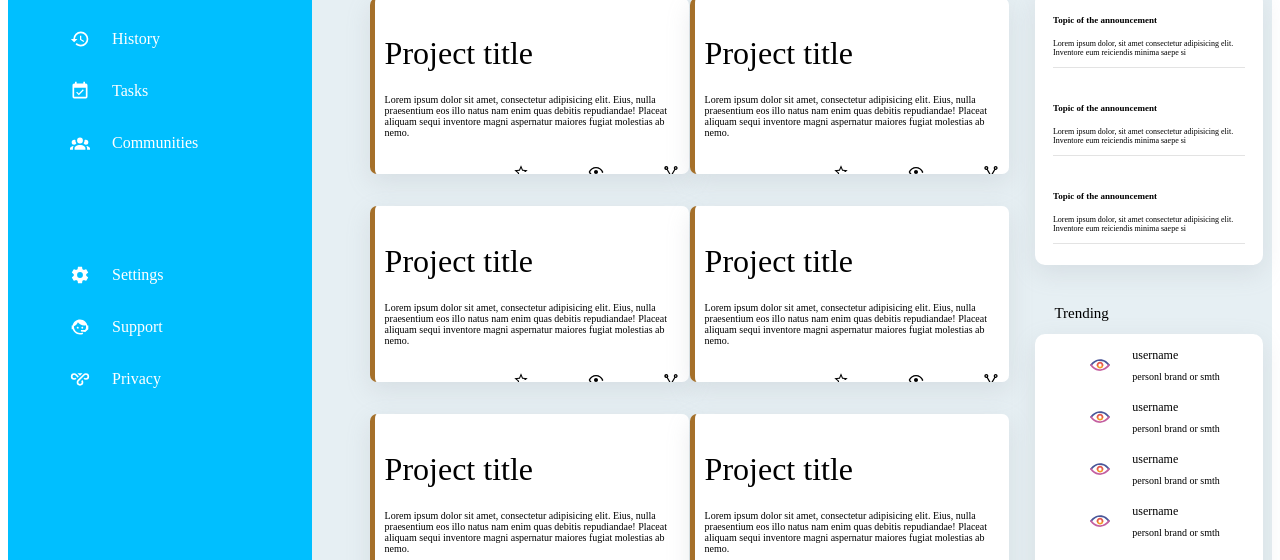
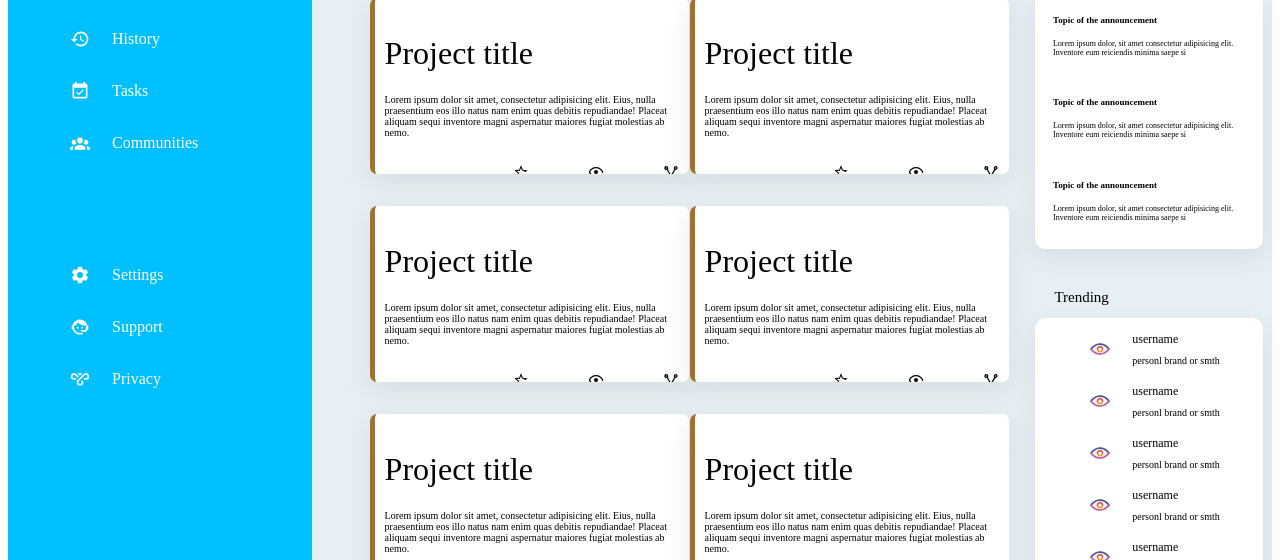
Before and after one commit to ikedestiny/dashboard, a plain HTML site: page index.html in a window 1280 px wide. Shown: the part 231-791 px from the top of the page. Drawn offline with Linux system fonts and the light colour scheme.

Commit message:
chanhed height of announcement container

```diff
--- a/styles.css
+++ b/styles.css
@@ -177,7 +177,7 @@
     background-color: white;
     padding: 5px;
     width: 17vw;
-    height: 33vh;
+    height: 31vh;
     margin-bottom: 5vh;
     margin-left: 1.5vw;
     display: flex;
```
